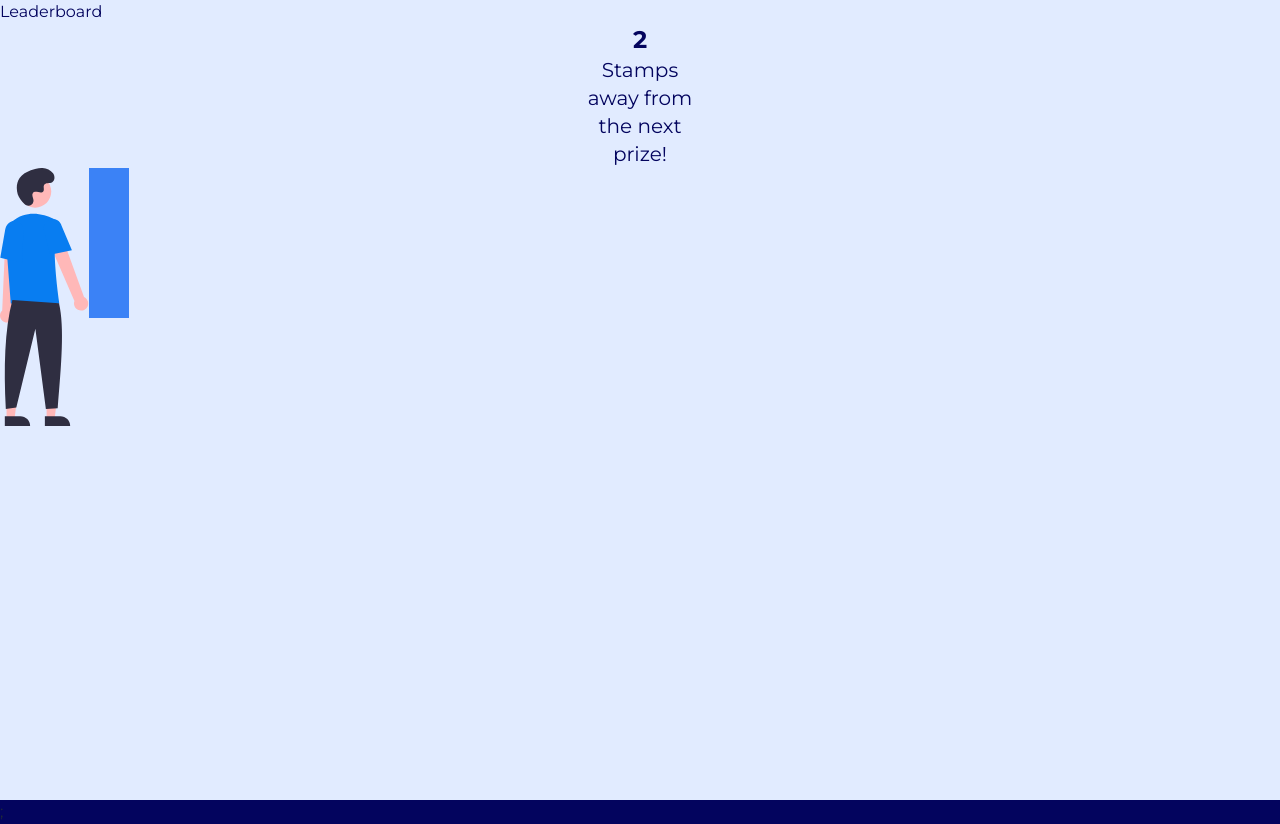
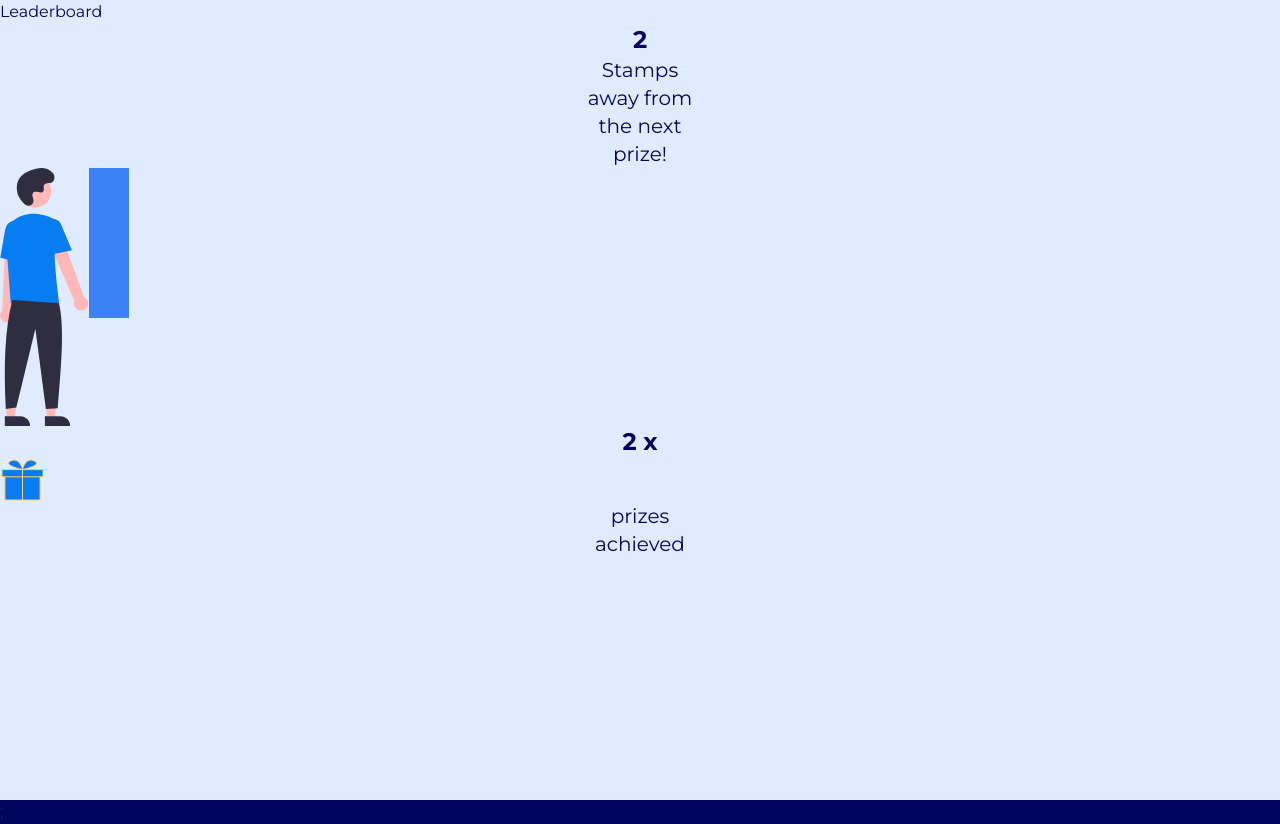
Before and after one commit to UoaWDCC/passport, a React (Vite) app in the folder web/: page /leaderboard in a window 1280 px wide. Built offline with nearby package versions, Linux system fonts and the light colour scheme.

Commit message:
Added prizesAchieved to Leaderboard

```diff
--- a/web/src/components/PrizesAchieved.tsx
+++ b/web/src/components/PrizesAchieved.tsx
@@ -1,19 +1,18 @@
 import Present from "../assets/present.svg";
 import "../styles/page styles/Leaderboard.css";
 
+export default function PrizesAchieved() {
+  // const [prizes, setPrizes] = useState();
+  const temp = 2;
 
-const CustomComponent = () => {
   return (
-    <div className="container">
-      <div className="text">
-        height x
-      </div>
-      <Present />
-      <div className="text">
-        prizes achieved
+    <div className="text-center text-xl">
+      <p className="font-bold text-2xl">{temp} x </p>
+      <img src={Present} alt="" />
+      <div className="flex flex-col text-center">
+        <span>prizes</span>
+        <span>achieved</span>
       </div>
     </div>
   );
 }
-
-export default CustomComponent;
--- a/web/src/pages/Leaderboard.tsx
+++ b/web/src/pages/Leaderboard.tsx
@@ -1,6 +1,7 @@
 import StampsAwayCount from "@components/StampsAwayCount";
 import ProgressBar from "@components/ProgressBar";
 import "../styles/page styles/Leaderboard.css";
+import PrizesAchieved from "@components/PrizesAchieved";
 
 export default function Leaderboard() {
     return (
@@ -8,6 +9,7 @@ export default function Leaderboard() {
             <h1>Leaderboard</h1>
             <StampsAwayCount />
             <ProgressBar />
+            <PrizesAchieved />
         </div>
     );
 }
```
